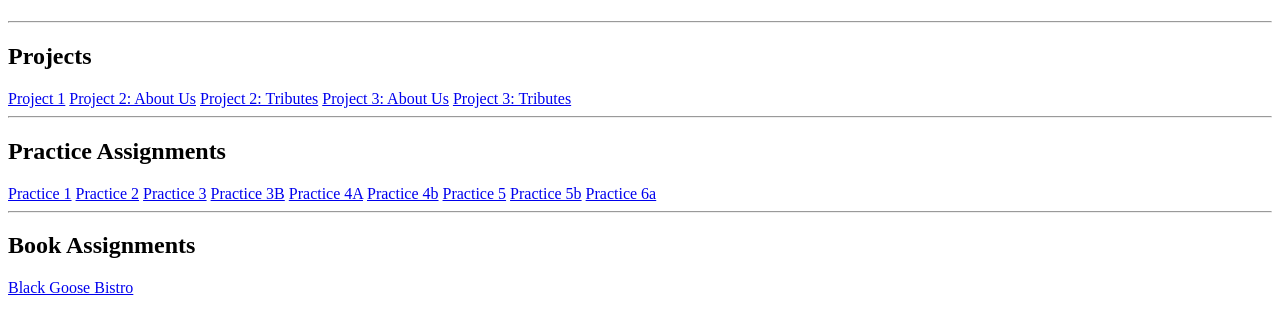
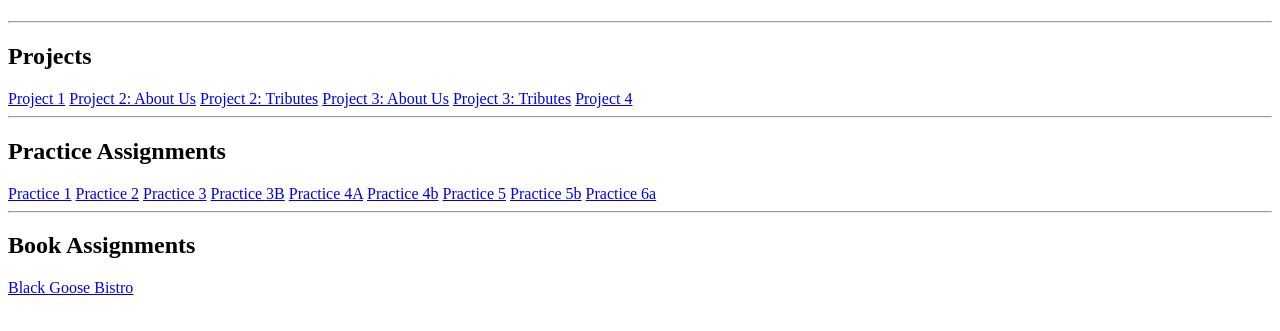
Before and after one commit to flowersin/INFO2420, a plain HTML site: page index.html in a window 1280 px wide. Shown: the part 59-390 px from the top of the page. Drawn offline with Linux system fonts and the light colour scheme.

Commit message:
renamed project 5 to project 4

```diff
--- a/index.html
+++ b/index.html
@@ -14,6 +14,7 @@
 					<a href="project02/tributes.html">Project 2: Tributes</a>
 					<a href="project03/aboutUs.html">Project 3: About Us</a>
 					<a href="project03/tributes.html">Project 3: Tributes</a>
+					<a href="project04.html">Project 4</a>
 				<hr />
 				<h2>Practice Assignments</h2>
 					<a href="practice01.html">Practice 1</a>
```
Also changed, not shown: project04.html (renamed from project05.html).
